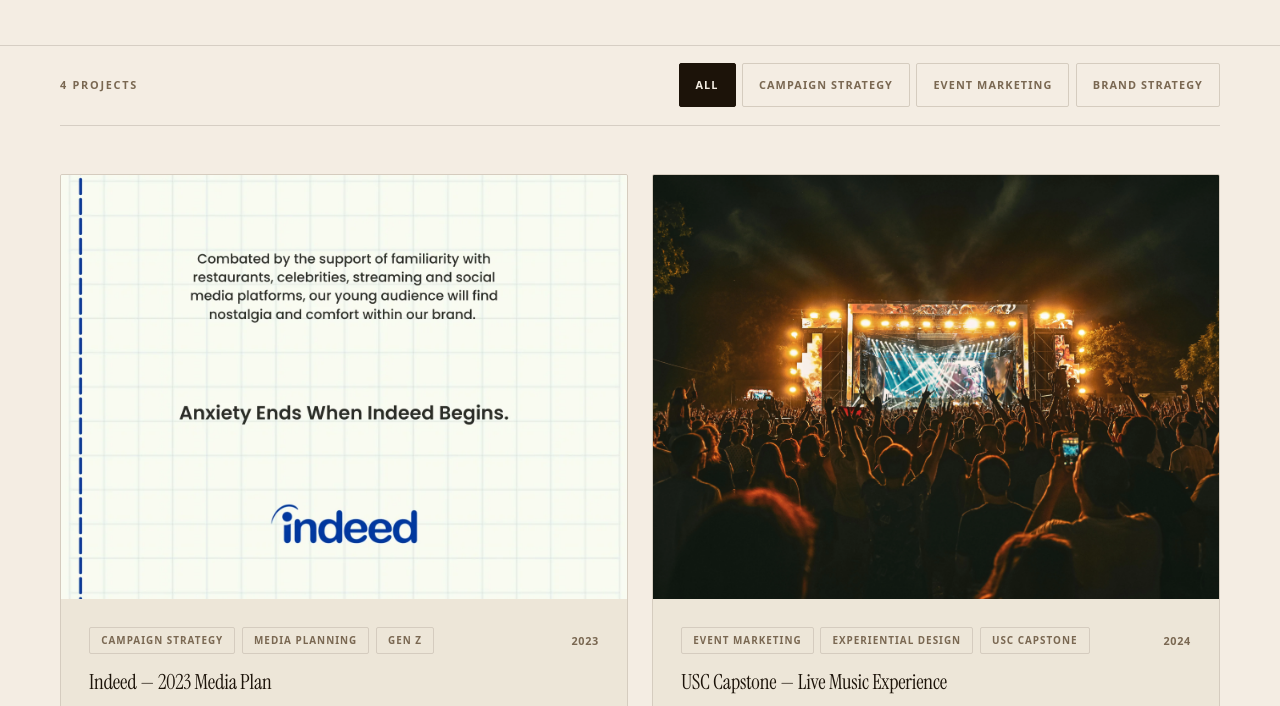
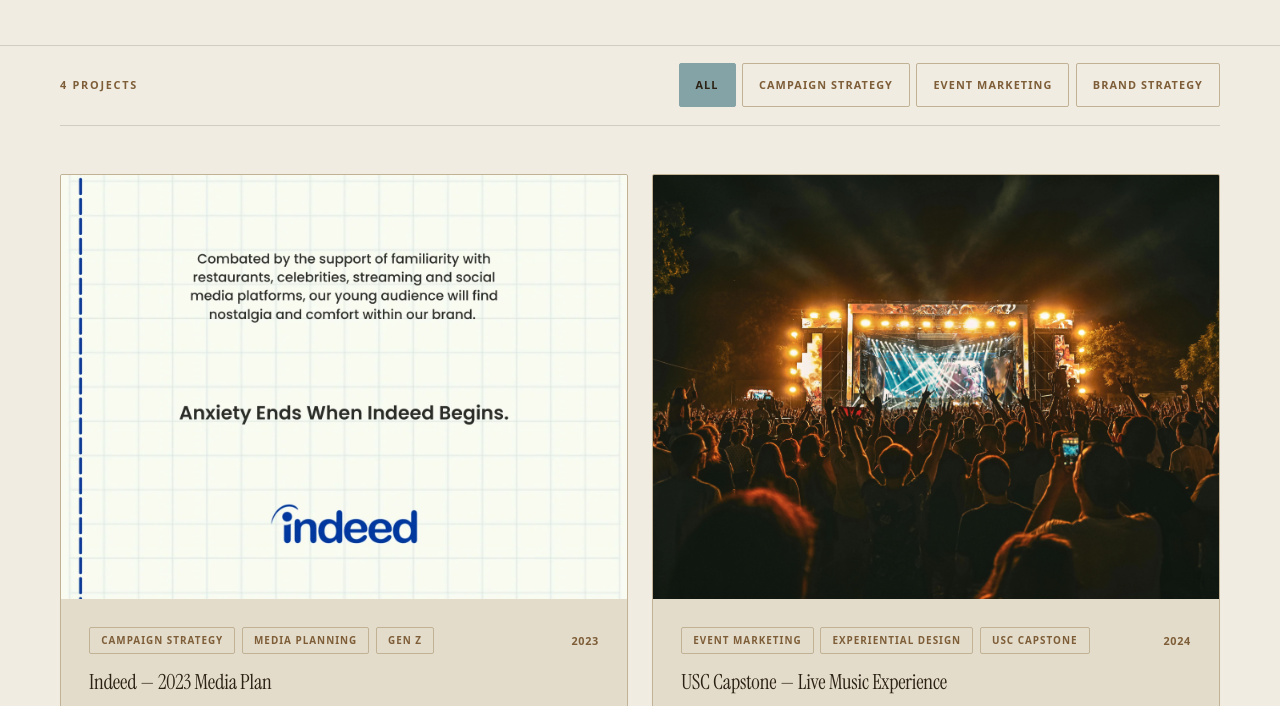
Before and after one commit to cloonkie/charles-bui-portfolio, a website: page work.html in a window 1280 px wide. Shown: the part 334-1040 px from the top of the page. Drawn offline with Linux system fonts and the light colour scheme; a web font is replaced by a local one.

Commit message:
Color Change

```diff
--- a/styles.css
+++ b/styles.css
@@ -2,23 +2,26 @@
 
 /* ── Design tokens ── */
 :root {
-  --bg:          #f4ede3;
-  --surface:     #ede6d8;
-  --surface-2:   #e5ddd0;
-  --text:        #1c1309;
-  --muted:       #7a6852;
-  --border:      rgba(28, 19, 9, 0.14);
-  --border-solid: #d5ccbf;
-  --btn-primary-bg: #1c1309;
-  --btn-primary-fg: #f4ede3;
-  --custom-cursor-accent: #4ee44e;
-  --custom-cursor-background: #1c1309;
+  /* palette: #C1B296 sand · #BFAE69 gold · #ACA365 olive · #84A3A6 teal · #A37E51 caramel */
+  --bg:          #f1ece1;              /* tint of #C1B296 */
+  --surface:     #e4dcca;              /* tint of #C1B296 */
+  --surface-2:   #d7cdb8;              /* tint of #C1B296 */
+  --text:        #2b2114;              /* deep shade of #A37E51 */
+  --muted:       #7e5e39;              /* darkened #A37E51 — AA on --bg */
+  --accent:      #84a3a6;
+  --accent-warm: #a37e51;
+  --border:      rgba(43, 33, 20, 0.16);
+  --border-solid: #c1b296;
+  --btn-primary-bg: #2b2114;
+  --btn-primary-fg: #f1ece1;
+  --custom-cursor-accent: #84a3a6;
+  --custom-cursor-background: #2b2114;
   --custom-cursor-font: 'Host Grotesk', system-ui, sans-serif;
   --custom-cursor-z-index: 9999;
 
   /* placeholder gradients for cards without images */
-  --placeholder-a: linear-gradient(135deg, #e5ddd0 0%, #d8cfbf 100%);
-  --placeholder-b: linear-gradient(135deg, #dfd8cc 0%, #cfc5b5 100%);
+  --placeholder-a: linear-gradient(135deg, #bfae69 0%, #aca365 100%);
+  --placeholder-b: linear-gradient(135deg, #9fb7b9 0%, #84a3a6 100%);
 
   /* typography */
   --font-serif:   'Instrument Serif', Georgia, 'Times New Roman', serif;
@@ -169,7 +172,7 @@ body.custom-cursor-clicking .custom-cursor-dot {
   top: 0;
   z-index: 40;
   border-bottom: 1px solid var(--border);
-  background: rgba(244, 237, 227, 0.92);
+  background: rgba(241, 236, 225, 0.92);
   backdrop-filter: blur(12px);
 }
 
@@ -490,9 +493,9 @@ body.custom-cursor-clicking .custom-cursor-dot {
 }
 
 .filter-pill.active {
-  background: var(--btn-primary-bg);
-  color: var(--btn-primary-fg);
-  border-color: var(--btn-primary-bg);
+  background: var(--accent);
+  color: var(--text);
+  border-color: var(--accent);
 }
 
 .work-grid {
@@ -511,7 +514,7 @@ body.custom-cursor-clicking .custom-cursor-dot {
   display: block;
 }
 
-.wk-card:hover { border-color: var(--muted); }
+.wk-card:hover { border-color: var(--accent-warm); }
 
 .wk-card__image {
   width: 100%;
@@ -546,8 +549,8 @@ body.custom-cursor-clicking .custom-cursor-dot {
   font-weight: 600;
   letter-spacing: 0.16em;
   text-transform: uppercase;
-  color: var(--muted);
-  opacity: 0.6;
+  color: var(--text);
+  opacity: 0.55;
 }
 
 .wk-card__body { padding: 1.75rem; }
```
